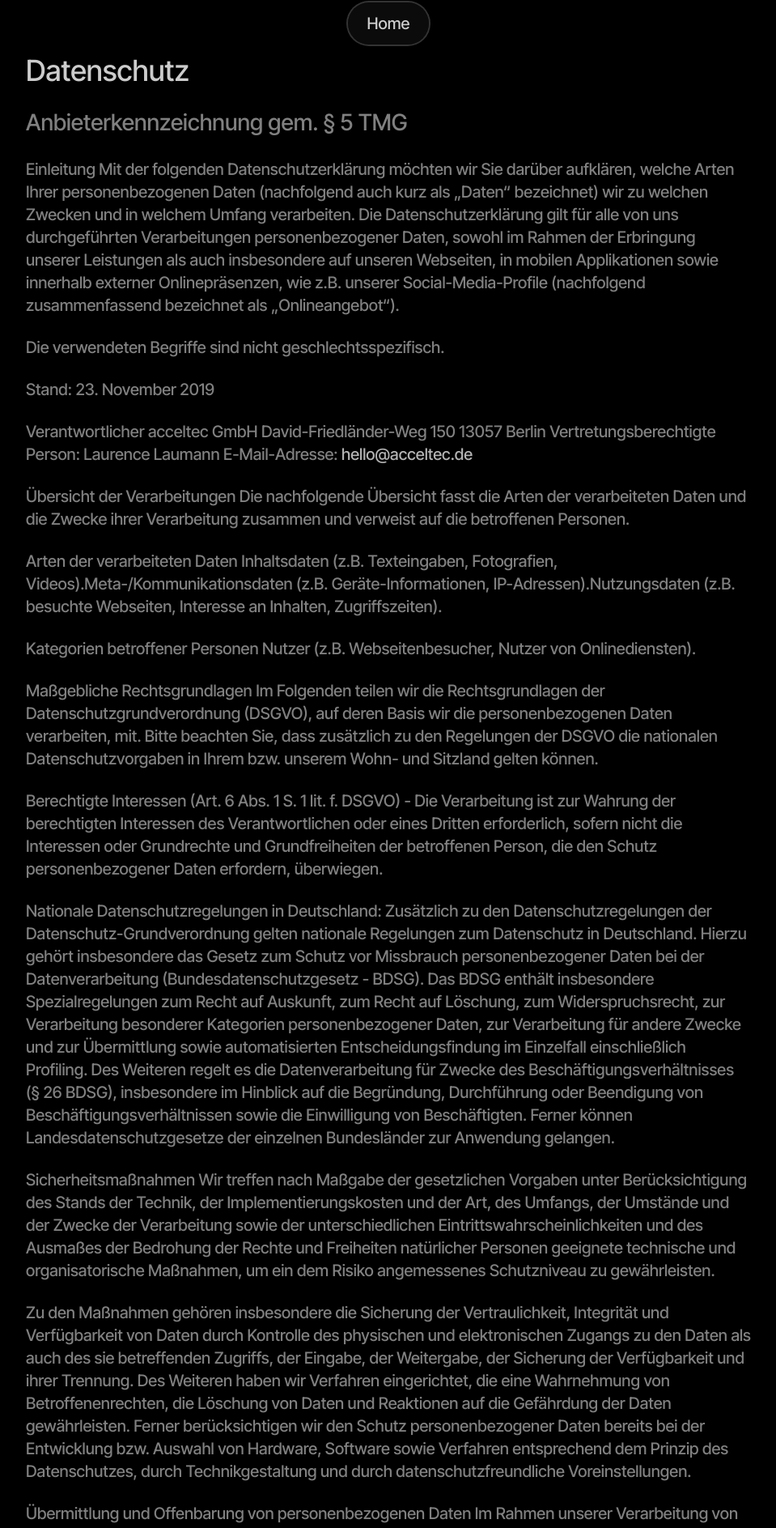
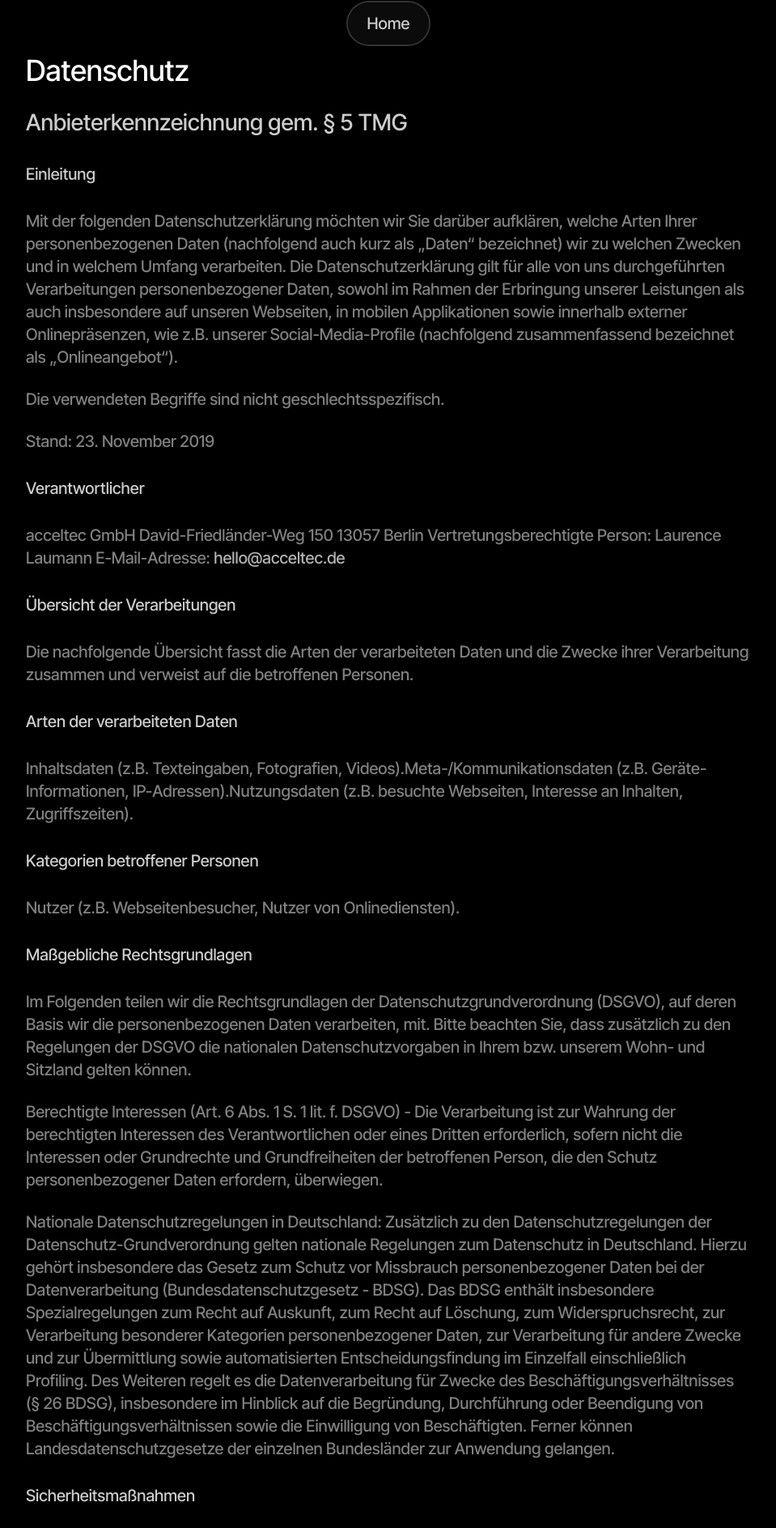
Before and after one commit to jakubziemba/acceltec, a Next.js app: page /datenschutz in a window 1280 px wide. Shown: the part 77-1964 px from the top of the page at 81% size, without its empty margins (160-1119 px from the left). Built offline with nearby package versions, Linux system fonts and the light colour scheme.

Commit message:
(fix) animation fixes & legal pages

```diff
--- a/app/(legal-pages)/datenschutz/page.mdx
+++ b/app/(legal-pages)/datenschutz/page.mdx
@@ -2,62 +2,74 @@
 
 ## Anbieterkennzeichnung gem. § 5 TMG
 
-Einleitung
+### Einleitung
+
 Mit der folgenden Datenschutzerklärung möchten wir Sie darüber aufklären, welche Arten Ihrer personenbezogenen Daten (nachfolgend auch kurz als „Daten“ bezeichnet) wir zu welchen Zwecken und in welchem Umfang verarbeiten. Die Datenschutzerklärung gilt für alle von uns durchgeführten Verarbeitungen personenbezogener Daten, sowohl im Rahmen der Erbringung unserer Leistungen als auch insbesondere auf unseren Webseiten, in mobilen Applikationen sowie innerhalb externer Onlinepräsenzen, wie z.B. unserer Social-Media-Profile (nachfolgend zusammenfassend bezeichnet als „Onlineangebot“).
 
 Die verwendeten Begriffe sind nicht geschlechtsspezifisch.
 
 Stand: 23. November 2019
 
-Verantwortlicher
+### Verantwortlicher
+
 acceltec GmbH
 David-Friedländer-Weg 150
 13057 Berlin
 Vertretungsberechtigte Person: Laurence Laumann
 E-Mail-Adresse: [hello@acceltec.de](mailto:hello@acceltec.de)
 
-Übersicht der Verarbeitungen
+### Übersicht der Verarbeitungen
+
 Die nachfolgende Übersicht fasst die Arten der verarbeiteten Daten und die Zwecke ihrer Verarbeitung zusammen und verweist auf die betroffenen Personen.
 
-Arten der verarbeiteten Daten
+### Arten der verarbeiteten Daten
+
 Inhaltsdaten (z.B. Texteingaben, Fotografien, Videos).Meta-/Kommunikationsdaten (z.B. Geräte-Informationen, IP-Adressen).Nutzungsdaten (z.B. besuchte Webseiten, Interesse an Inhalten, Zugriffszeiten).
 
-Kategorien betroffener Personen
+### Kategorien betroffener Personen
+
 Nutzer (z.B. Webseitenbesucher, Nutzer von Onlinediensten).
 
-Maßgebliche Rechtsgrundlagen
+### Maßgebliche Rechtsgrundlagen
+
 Im Folgenden teilen wir die Rechtsgrundlagen der Datenschutzgrundverordnung (DSGVO), auf deren Basis wir die personenbezogenen Daten verarbeiten, mit. Bitte beachten Sie, dass zusätzlich zu den Regelungen der DSGVO die nationalen Datenschutzvorgaben in Ihrem bzw. unserem Wohn- und Sitzland gelten können.
 
 Berechtigte Interessen (Art. 6 Abs. 1 S. 1 lit. f. DSGVO) - Die Verarbeitung ist zur Wahrung der berechtigten Interessen des Verantwortlichen oder eines Dritten erforderlich, sofern nicht die Interessen oder Grundrechte und Grundfreiheiten der betroffenen Person, die den Schutz personenbezogener Daten erfordern, überwiegen.
 
 Nationale Datenschutzregelungen in Deutschland: Zusätzlich zu den Datenschutzregelungen der Datenschutz-Grundverordnung gelten nationale Regelungen zum Datenschutz in Deutschland. Hierzu gehört insbesondere das Gesetz zum Schutz vor Missbrauch personenbezogener Daten bei der Datenverarbeitung (Bundesdatenschutzgesetz - BDSG). Das BDSG enthält insbesondere Spezialregelungen zum Recht auf Auskunft, zum Recht auf Löschung, zum Widerspruchsrecht, zur Verarbeitung besonderer Kategorien personenbezogener Daten, zur Verarbeitung für andere Zwecke und zur Übermittlung sowie automatisierten Entscheidungsfindung im Einzelfall einschließlich Profiling. Des Weiteren regelt es die Datenverarbeitung für Zwecke des Beschäftigungsverhältnisses (§ 26 BDSG), insbesondere im Hinblick auf die Begründung, Durchführung oder Beendigung von Beschäftigungsverhältnissen sowie die Einwilligung von Beschäftigten. Ferner können Landesdatenschutzgesetze der einzelnen Bundesländer zur Anwendung gelangen.
 
-Sicherheitsmaßnahmen
+### Sicherheitsmaßnahmen
+
 Wir treffen nach Maßgabe der gesetzlichen Vorgaben unter Berücksichtigung des Stands der Technik, der Implementierungskosten und der Art, des Umfangs, der Umstände und der Zwecke der Verarbeitung sowie der unterschiedlichen Eintrittswahrscheinlichkeiten und des Ausmaßes der Bedrohung der Rechte und Freiheiten natürlicher Personen geeignete technische und organisatorische Maßnahmen, um ein dem Risiko angemessenes Schutzniveau zu gewährleisten.
 
 Zu den Maßnahmen gehören insbesondere die Sicherung der Vertraulichkeit, Integrität und Verfügbarkeit von Daten durch Kontrolle des physischen und elektronischen Zugangs zu den Daten als auch des sie betreffenden Zugriffs, der Eingabe, der Weitergabe, der Sicherung der Verfügbarkeit und ihrer Trennung. Des Weiteren haben wir Verfahren eingerichtet, die eine Wahrnehmung von Betroffenenrechten, die Löschung von Daten und Reaktionen auf die Gefährdung der Daten gewährleisten. Ferner berücksichtigen wir den Schutz personenbezogener Daten bereits bei der Entwicklung bzw. Auswahl von Hardware, Software sowie Verfahren entsprechend dem Prinzip des Datenschutzes, durch Technikgestaltung und durch datenschutzfreundliche Voreinstellungen.
 
-Übermittlung und Offenbarung von personenbezogenen Daten
+### Übermittlung und Offenbarung von personenbezogenen Daten
+
 Im Rahmen unserer Verarbeitung von personenbezogenen Daten kommt es vor, dass die Daten an andere Stellen, Unternehmen, rechtlich selbstständige Organisationseinheiten oder Personen übermittelt oder sie ihnen gegenüber offengelegt werden. Zu den Empfängern dieser Daten können z.B. Zahlungsinstitute im Rahmen von Zahlungsvorgängen, mit IT-Aufgaben beauftragte Dienstleister oder Anbieter von Diensten und Inhalten, die in eine Webseite eingebunden werden, gehören. In solchen Fall beachten wir die gesetzlichen Vorgaben und schließen insbesondere entsprechende Verträge bzw. Vereinbarungen, die dem Schutz Ihrer Daten dienen, mit den Empfängern Ihrer Daten ab.
 
-Datenverarbeitung in Drittländern
+### Datenverarbeitung in Drittländern
+
 Sofern wir Daten in einem Drittland (d.h., außerhalb der Europäischen Union (EU), des Europäischen Wirtschaftsraums (EWR)) verarbeiten oder die Verarbeitung im Rahmen der Inanspruchnahme von Diensten Dritter oder der Offenlegung bzw. Übermittlung von Daten an andere Personen, Stellen oder Unternehmen stattfindet, erfolgt dies nur im Einklang mit den gesetzlichen Vorgaben.
 
 Vorbehaltlich ausdrücklicher Einwilligung oder vertraglich oder gesetzlich erforderlicher Übermittlung verarbeiten oder lassen wir die Daten nur in Drittländern mit einem anerkannten Datenschutzniveau, zu denen die unter dem „Privacy-Shield“ zertifizierten US-Verarbeiter gehören, oder auf Grundlage besonderer Garantien, wie z.B. vertraglicher Verpflichtung durch sogenannte Standardschutzklauseln der EU-Kommission, des Vorliegens von Zertifizierungen oder verbindlicher interner Datenschutzvorschriften, verarbeiten (Art. 44 bis 49 DSGVO, Informationsseite der EU-Kommission: [https://ec.europa.eu/info/law/law-topic/data-protection/international-dimension-data-protection_de](https://ec.europa.eu/info/law/law-topic/data-protection/international-dimension-data-protection_de)).
 
-Löschung von Daten
+### Löschung von Daten
+
 Die von uns verarbeiteten Daten werden nach Maßgabe der gesetzlichen Vorgaben gelöscht, sobald deren zur Verarbeitung erlaubten Einwilligungen widerrufen werden oder sonstige Erlaubnisse entfallen (z.B., wenn der Zweck der Verarbeitung dieser Daten entfallen ist oder sie für den Zweck nicht erforderlich sind).
 
 Sofern die Daten nicht gelöscht werden, weil sie für andere und gesetzlich zulässige Zwecke erforderlich sind, wird deren Verarbeitung auf diese Zwecke beschränkt. D.h., die Daten werden gesperrt und nicht für andere Zwecke verarbeitet. Das gilt z.B. für Daten, die aus handels- oder steuerrechtlichen Gründen aufbewahrt werden müssen oder deren Speicherung zur Geltendmachung, Ausübung oder Verteidigung von Rechtsansprüchen oder zum Schutz der Rechte einer anderen natürlichen oder juristischen Person erforderlich ist.
 
 Weitere Hinweise zu der Löschung von personenbezogenen Daten können ferner im Rahmen der einzelnen Datenschutzhinweise dieser Datenschutzerklärung erfolgen.
 
-Änderung und Aktualisierung der Datenschutzerklärung
+### Änderung und Aktualisierung der Datenschutzerklärung
+
 Wir bitten Sie, sich regelmäßig über den Inhalt unserer Datenschutzerklärung zu informieren. Wir passen die Datenschutzerklärung an, sobald die Änderungen der von uns durchgeführten Datenverarbeitungen dies erforderlich machen. Wir informieren Sie, sobald durch die Änderungen eine Mitwirkungshandlung Ihrerseits (z.B. Einwilligung) oder eine sonstige individuelle Benachrichtigung erforderlich wird.
 
 Sofern wir in dieser Datenschutzerklärung Adressen und Kontaktinformationen von Unternehmen und Organisationen angeben, bitten wir zu beachten, dass die Adressen sich über die Zeit ändern können und bitten die Angaben vor Kontaktaufnahme zu prüfen.
 
-Rechte der betroffenen Personen
+### Rechte der betroffenen Personen
+
 Ihnen stehen als Betroffene nach der DSGVO verschiedene Rechte zu, die sich insbesondere aus Art. 15 bis 18 und 21 DSGVO ergeben:
 
 Widerspruchsrecht: Sie haben das Recht, aus Gründen, die sich aus Ihrer besonderen Situation ergeben, jederzeit gegen die Verarbeitung der Sie betreffenden personenbezogenen Daten, die aufgrund von Art. 6 Abs. 1 lit. e oder f DSGVO erfolgt, Widerspruch einzulegen; dies gilt auch für ein auf diese Bestimmungen gestütztes Profiling. Werden die Sie betreffenden personenbezogenen Daten verarbeitet, um Direktwerbung zu betreiben, haben Sie das Recht, jederzeit Widerspruch gegen die Verarbeitung der Sie betreffenden personenbezogenen Daten zum Zwecke derartiger Werbung einzulegen; dies gilt auch für das Profiling, soweit es mit solcher Direktwerbung in Verbindung steht.
@@ -74,7 +86,8 @@ Recht auf Datenübertragbarkeit: Sie haben das Recht, Sie betreffende Daten, die
 
 Beschwerde bei Aufsichtsbehörde: Sie haben ferner nach Maßgabe der gesetzlichen Vorgaben das Recht, bei einer Aufsichtsbehörde, insbesondere in dem Mitgliedstaat Ihres gewöhnlichen Aufenthaltsorts, Ihres Arbeitsplatzes oder des Orts des mutmaßlichen Verstoßes, wenn Sie der Ansicht sind, dass die Verarbeitung der Sie betreffenden personenbezogenen Daten gegen die DSGVO verstößt.
 
-Begriffsdefinitionen
+### Begriffsdefinitionen
+
 In diesem Abschnitt erhalten Sie eine Übersicht über die in dieser Datenschutzerklärung verwendeten Begrifflichkeiten. Viele der Begriffe sind dem Gesetz entnommen und vor allem im Art. 4 DSGVO definiert. Die gesetzlichen Definitionen sind verbindlich. Die nachfolgenden Erläuterungen sollen dagegen vor allem dem Verständnis dienen. Die Begriffe sind alphabetisch sortiert.
 
 Personenbezogene Daten: „Personenbezogene Daten“ sind alle Informationen, die sich auf eine identifizierte oder identifizierbare natürliche Person (im Folgenden „betroffene Person“) beziehen; als identifizierbar wird eine natürliche Person angesehen, die direkt oder indirekt, insbesondere mittels Zuordnung zu einer Kennung wie einem Namen, zu einer Kennnummer, zu Standortdaten, zu einer Online-Kennung (z.B. Cookie) oder zu einem oder mehreren besonderen Merkmalen identifiziert werden kann, die Ausdruck der physischen, physiologischen, genetischen, psychischen, wirtschaftlichen, kulturellen oder sozialen Identität dieser natürlichen Person sind.
--- a/app/_components/form/section.tsx
+++ b/app/_components/form/section.tsx
@@ -1,19 +1,13 @@
 "use client";
 
 import { useState, useRef, useEffect } from "react";
-import {
-  motion,
-  useMotionValueEvent,
-  useScroll,
-  useTransform,
-} from "framer-motion";
+import { motion, useScroll, useTransform } from "framer-motion";
 import { useWindowSize } from "usehooks-ts";
 import Form from "./form";
 import AnimatedText from "../animated-text";
 import Button from "./button";
 import CanvasAnimation from "../canvas-animation";
 import Footer from "../footer/footer";
-import { tw } from "@/utils/tailwind";
 
 export default function FormSection() {
   const { width } = useWindowSize();
@@ -42,19 +36,19 @@ export default function FormSection() {
 
   const buttonScale = useTransform(
     scrollYProgressSection,
-    isMobile ? [0.25, 0.8] : [0.25, 0.95],
+    isMobile ? [0, 0.8] : [0, 0.95],
     isMobile ? [1, 1.3] : [1, 1.4],
   );
 
   const textTranslateZ = useTransform(
     scrollYProgressSection,
-    isMobile ? [0.25, 0.8] : [0.25, 0.95],
+    isMobile ? [0, 0.8] : [0, 0.95],
     [0, -10],
   );
 
   const textOpacity = useTransform(
     scrollYProgressSection,
-    isMobile ? [0.25, 0.8] : [0.25, 0.9],
+    isMobile ? [0, 0.8] : [0, 0.9],
     [1, 0],
   );
 
@@ -69,17 +63,13 @@ export default function FormSection() {
     setShouldScroll(true);
   }
 
-  useMotionValueEvent(scrollYProgressSection, "change", (value) => {
-    console.log(value);
-  });
-
   useEffect(() => {
     const handleScrollSection = (value: any) => {
-      if (value < 0.25) {
+      if (value > 0) {
         setShouldButtonScale(true);
       }
 
-      if (value > 0.25) {
+      if (value <= 0) {
         setShouldButtonScale(false);
       }
     };
@@ -182,15 +172,14 @@ export default function FormSection() {
       >
         <div className="sticky top-0 mx-auto flex h-screen w-full max-w-xl origin-center flex-col items-center justify-center text-balance px-6 text-2xl leading-6 [perspective:45px] supports-[height:100lvh]:h-lvh xs:[text-wrap:initial] lg:max-w-4xl lg:px-0 lg:pt-0 lg:text-4xl lg:leading-10">
           <motion.div
-            initial={{ translateZ: "0px" }}
+            initial={{ z: 0 }}
             animate={{
-              // opacity: showForm ? 0 : undefined,
-              translateZ: showForm ? "-15px" : "0px",
+              z: showForm ? -10 : 0,
             }}
             transition={{
               y: { duration: 0.25, stiffness: 150, damping: 28 },
-              opacity: { type: "tween", duration: 0.15 },
-              translateZ: { duration: 0.25, stiffness: 150, damping: 10 },
+              opacity: { type: "tween", duration: 0.24 },
+              z: { duration: 0.24 },
             }}
             className="relative flex h-screen flex-col items-center justify-center space-y-8 supports-[height:100svh]:h-svh"
             style={{
@@ -214,21 +203,13 @@ export default function FormSection() {
             </AnimatedText>
           </motion.div>
           <motion.div
-            initial={
-              {
-                // y: 0,
-                // maxHeight: "5svh",
-              }
-            }
             animate={{
-              // y: shouldButtonScale ? 30 : 0,
-              height: showForm ? "100svh" : "5svh",
+              height: showForm ? "100vh" : "5vh",
             }}
             transition={{
-              y: { duration: 0.25, stiffness: 150, damping: 28 },
               height: {
                 delay: showForm ? 0.6 : 0,
-                duration: 0.25,
+                duration: 0,
               },
             }}
             className="relative flex w-full justify-center"
@@ -238,14 +219,14 @@ export default function FormSection() {
                 opacity: showForm ? 0 : 1,
                 filter: showForm ? "blur(4px)" : "blur(0px)",
                 scale: showForm && !shouldScroll ? 1.8 : undefined,
-                y: 0,
+                y: -30,
               }}
               animate={{
                 opacity: showForm ? 0 : 1,
                 filter: showForm ? "blur(4px)" : "blur(0px)",
                 scale: showForm && !shouldScroll ? 1.8 : undefined,
                 visibility: showForm ? "hidden" : "visible",
-                y: shouldButtonScale ? 30 : 0,
+                y: shouldButtonScale ? -30 : 0,
               }}
               transition={{
                 type: "spring",
@@ -257,9 +238,9 @@ export default function FormSection() {
                   delay: showForm ? 0.012 : 0.1,
                 },
                 visibility: { delay: showForm ? 0.35 : 0.1 },
-                y: { duration: 0.25, stiffness: 150, damping: 28 },
+                y: { duration: 0.25, type: "tween" },
               }}
-              className="absolute -top-20 left-0 flex w-full origin-bottom flex-col [perspective:100px]"
+              className="absolute -top-10 left-0 flex w-full origin-bottom flex-col [perspective:100px] lg:-top-20"
               style={{ scale: buttonScale }}
             >
               <Button showForm={showForm} handleButtonClick={handleButtonClick}>
@@ -293,7 +274,7 @@ export default function FormSection() {
                 visibility: { delay: showForm ? 0 : 0.34 },
                 position: { delay: showForm ? 0 : 0.34 },
               }}
-              className="bottom-0 flex h-full w-screen origin-[50%_90%] snap-y snap-mandatory snap-center flex-col items-center justify-between gap-0 sm:gap-2 lg:gap-8"
+              className="bottom-0 flex h-full w-screen origin-[50%_88%] snap-y snap-mandatory snap-center flex-col items-center justify-between gap-0 xs:origin-[50%_85%] sm:gap-2 lg:gap-8 2xl:origin-[50%_92%]"
             >
               <Form ref={formRef} showForm={showForm} />
               <motion.div
--- a/mdx-components.tsx
+++ b/mdx-components.tsx
@@ -5,15 +5,22 @@ export function useMDXComponents(components: MDXComponents): MDXComponents {
     ...components,
     h1: (props) => (
       <h1
-        className="leading-10 text-white/80"
+        className="leading-10 text-white/100"
         style={{ fontSize: 36 }}
         {...props}
       />
     ),
     h2: (props) => (
       <h2
-        className="leading-10 text-white/50"
+        className="leading-10 text-white/80"
         style={{ fontSize: 28 }}
+        {...props}
+      />
+    ),
+    h3: (props) => (
+      <h3
+        className="leading-10 text-white/80"
+        style={{ fontSize: 20 }}
         {...props}
       />
     ),
```
